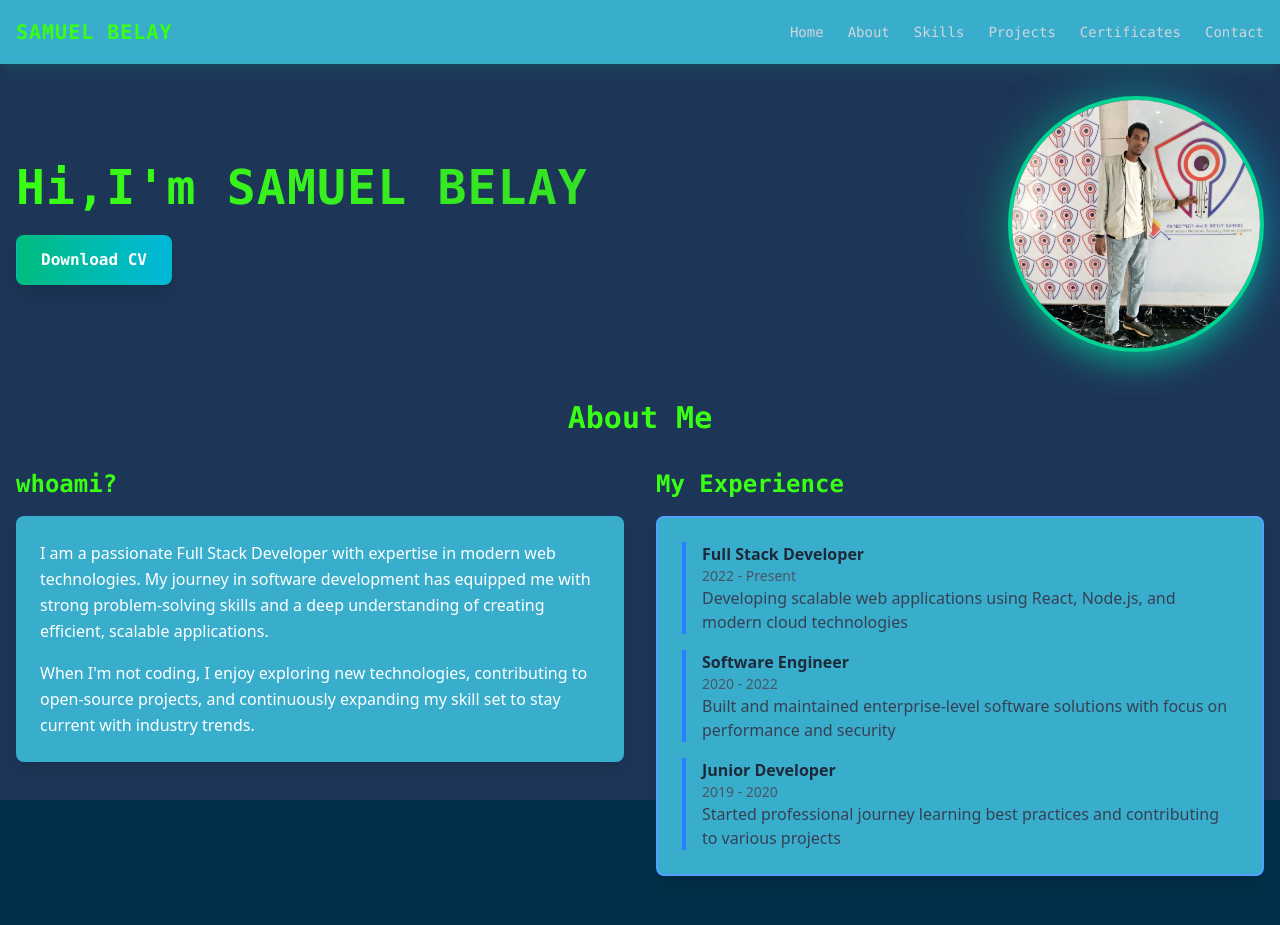
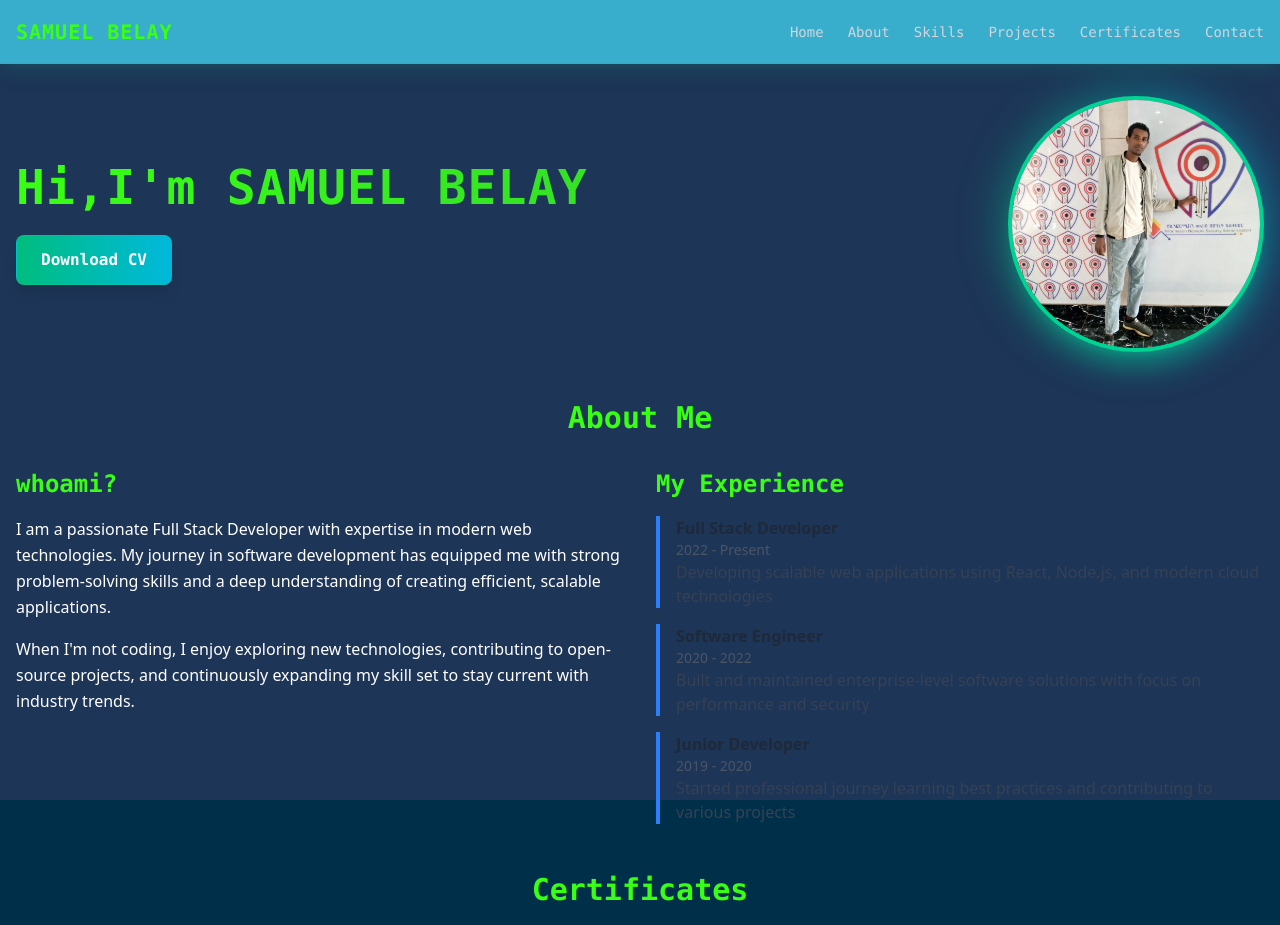
Before and after one commit to Anonimize4/mini-project-, a React (Vite) app: page / in a window 1280 px wide. Shown: the top 925 px of the page. Built offline with nearby package versions, Linux system fonts and the light colour scheme.

Commit message:
rectangel removed

```diff
--- a/src/components/AboutSection.tsx
+++ b/src/components/AboutSection.tsx
@@ -14,11 +14,6 @@ const AboutSection = () => {
           viewport={{ once: true }}
         >
           <h3 className="text-2xl font-semibold mb-4 font-mono" style={{ color: '#39FF14' }}>whoami?</h3>
-          <motion.div
-            className="rounded-lg p-6 shadow-lg"
-            style={{ backgroundColor: '#38aecc' }}
-            whileHover={{ scale: 1.02 }}
-          >
           <p className="text-white leading-relaxed mb-4">
             I am a passionate Full Stack Developer with expertise in modern web technologies.
             My journey in software development has equipped me with strong problem-solving skills
@@ -29,7 +24,6 @@ const AboutSection = () => {
             projects, and continuously expanding my skill set to stay current with industry trends.
           </p>
         </motion.div>
-        </motion.div>
 
         <motion.div
           className="flex-1"
@@ -39,11 +33,6 @@ const AboutSection = () => {
           viewport={{ once: true }}
         >
           <h3 className="text-2xl font-semibold mb-4 font-mono" style={{ color: '#39FF14' }}>My Experience</h3>
-          <motion.div
-            className="rounded-lg p-6 shadow-lg border-2 border-blue-400"
-            style={{ backgroundColor: '#38aecc' }}
-            whileHover={{ scale: 1.02 }}
-          >
           <motion.div className="space-y-4">
             {[
               {
@@ -78,7 +67,6 @@ const AboutSection = () => {
             ))}
           </motion.div>
         </motion.div>
-        </motion.div>
       </div>
     </section>
   );
```
Lines whose indentation alone changed are shown as unchanged.
